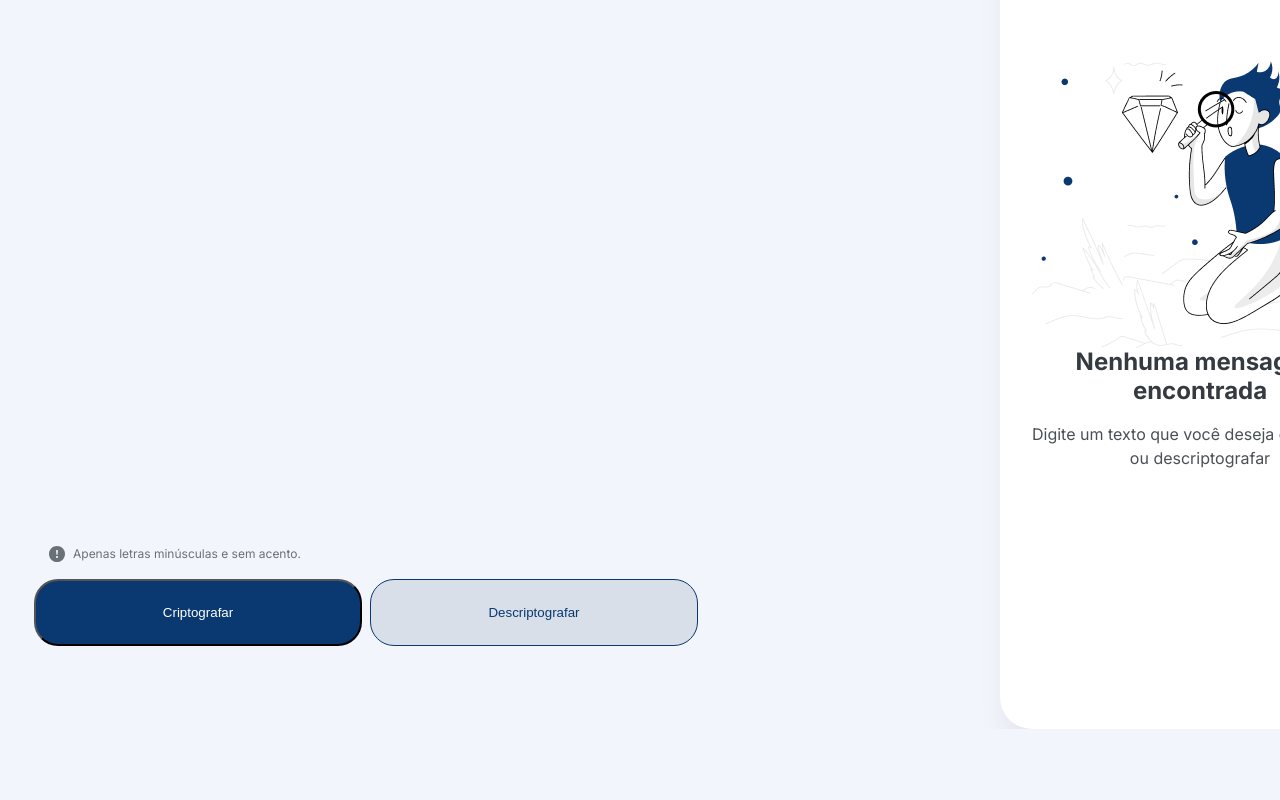
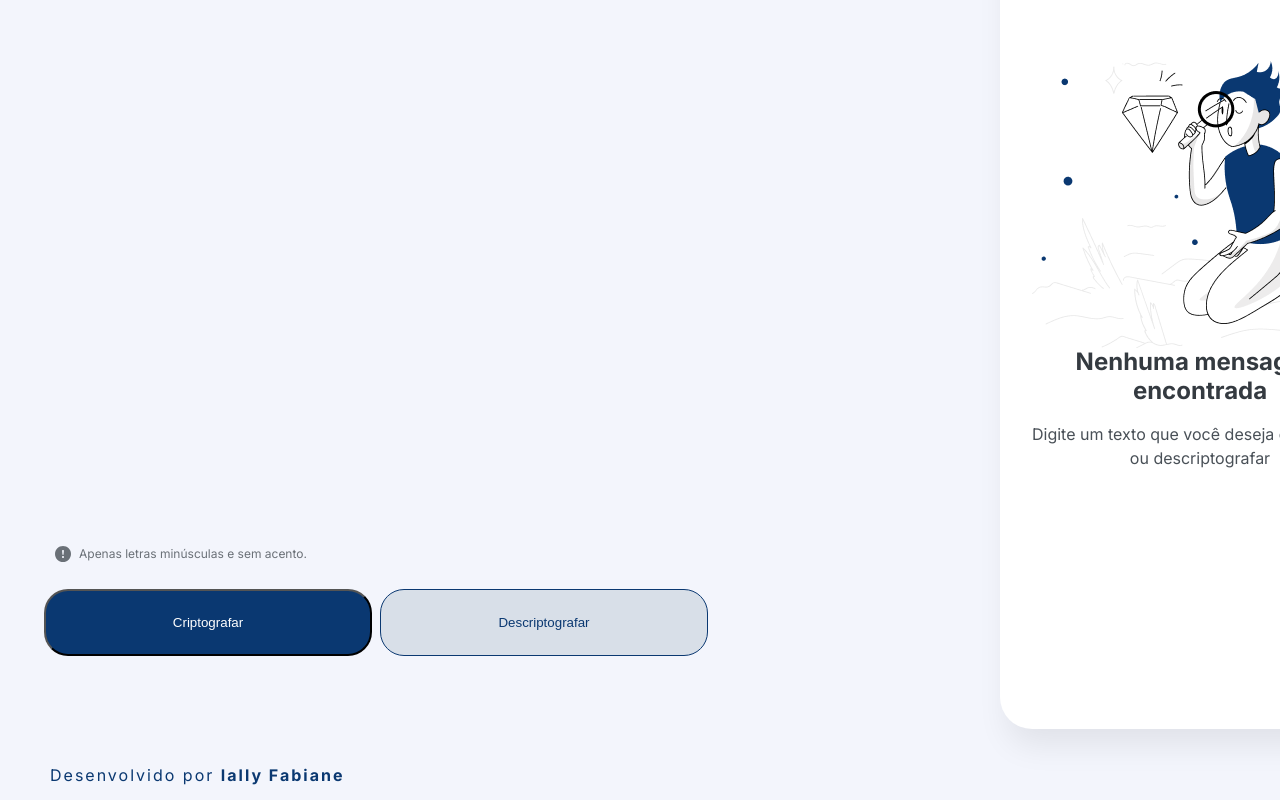
Before and after one commit to IallyFabiane/decodificador-codificador-de-texto-alura-challenges-oracle-one, a plain HTML site: page index.html in a window 1280 px wide. Shown: the part 363-1163 px from the top of the page. Before the commit the page ends 1092 px from the top, so only its background shows below. Drawn offline with Linux system fonts and the light colour scheme.

Commit message:
ajustando layout desktop e criando arquivo js

```diff
--- a/assets/css/styles.css
+++ b/assets/css/styles.css
@@ -48,7 +48,7 @@ body {
     flex-direction: row;
     align-items: flex-start;
     padding: 24px;
-    margin: 10px;
+    margin: 20px;
     gap: 8px;
 }
 
@@ -61,7 +61,7 @@ body {
     position: absolute;
     width: 252px;
     height: 18px;
-    left: 49px;
+    left: 55px;
     top: 800px;
     font-family: 'Inter';
     font-style: normal;
@@ -103,7 +103,7 @@ body {
     height: 944px;
     left: 1000px;
     top: 40px;
-    background: #FFFFFF;
+    background: #fff;
     box-shadow: 0px 24px 32px -8px rgba(0, 0, 0, 0.08);
     border-radius: 32px;
     display: flex;
@@ -160,3 +160,34 @@ body {
     align-self: stretch;
     flex-grow: 0;
 }
+
+.rodape {
+    width: 100%;
+    height: 100px;
+    display: flex;
+    align-items: center;
+}
+
+.rodape-paragrafo {
+    color: hsl(213, 84%, 24%);
+    margin: 0;
+    text-align: left;
+    padding-top: 50px;
+    padding-left: 50px;
+    font-family: 'Inter';
+    font-style: normal;
+    font-weight: 400;
+    font-size: 16px;
+    letter-spacing: 2px;
+}
+
+.rodape-paragrafo a {
+    text-decoration: none;
+    font-weight: 700;
+    color: #0A3871;
+}
+
+.rodape-paragrafo a:hover {
+    cursor: pointer;
+    color: #609ED4;
+}
--- a/index.html
+++ b/index.html
@@ -36,5 +36,9 @@
             </div>
         </aside>
     </main>
+    <footer class="rodape">
+        <p class="rodape-paragrafo">Desenvolvido por <a href="https://www.linkedin.com/in/ially-fabiane-dev/">Ially Fabiane</a></p>
+    </footer>
+    <script src="js/main.js"></script>
 </body>
 </html>
--- /dev/null
+++ b/js/main.js
@@ -0,0 +1,4 @@
+let input =  document.querySelector(".texto");
+let texto = input.value;
+
+console.log(texto);
```
